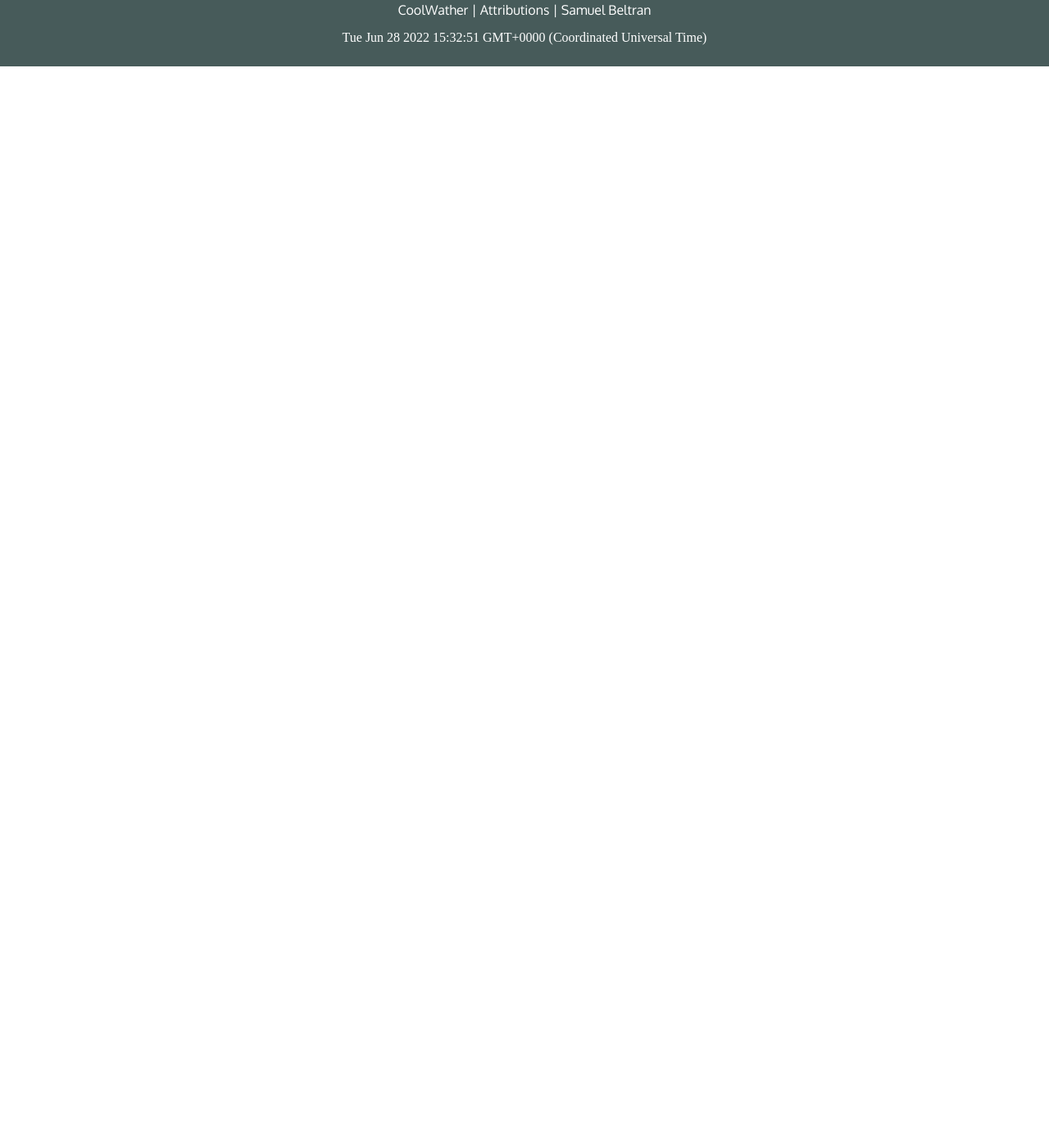
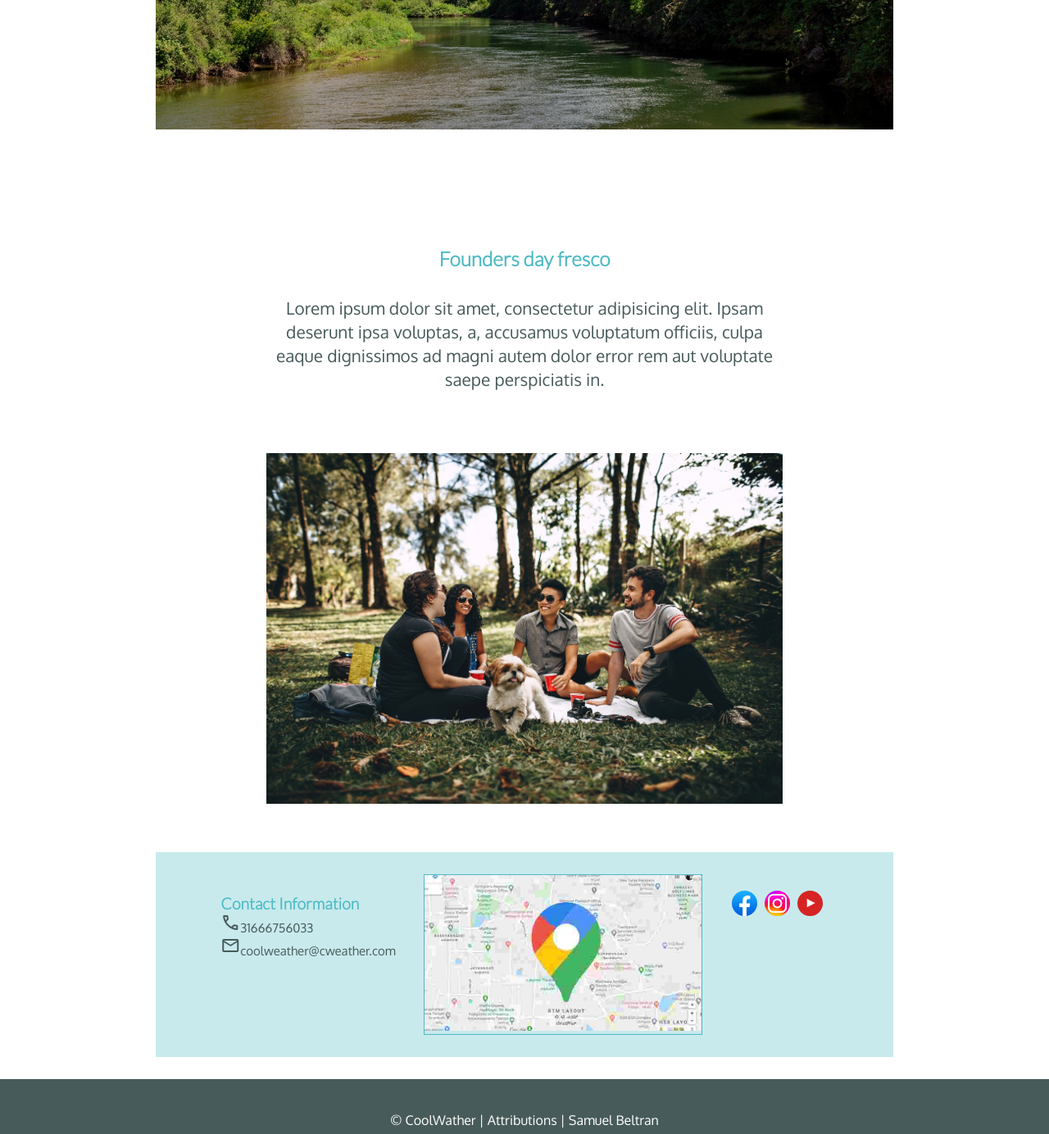
Before and after one commit to samdevbeltran/samdevbeltran.github.io, a plain HTML site: page weather/preston.html in a window 1280 px wide. Shown: the part 636-2020 px from the top of the page at 82% size. Before the commit the page ends 800 px from the top, so only its background shows below. Drawn offline with nearby package versions, Linux system fonts and the light colour scheme.

Commit message:
preston page created

```diff
--- a/weather/CSS/large.css
+++ b/weather/CSS/large.css
@@ -1,7 +1,6 @@
 @media (min-width:1024px){
     header{
-        padding: 0;
-        padding-top: 2%;
+        padding: 2% 0;
     }
     header:nth-child(1) h1 {
         font-size: 3.3em;
@@ -10,7 +9,7 @@
         font-size: 1.1em;
     }
     #topNav ul li a {
-        font-size: 1.2em;
+        font-size: 1.1em;
     }
     h2{
         font-size: 2em;
@@ -20,4 +19,24 @@
         font-size: 1.3em;
     }
 
+    .weather-summary{
+        top: 61px;
+        height: 106px;
+    }
+    .weather-summary h3,.weather-summary p{
+        font-size: 1rem;
+    }
+
+    .article-container p {
+        line-height: 29px;
+    }
+
+    .contact-section > div{
+        font-size: .8em;
+    }
+
+    .contact-section div,.contact-section ul{
+        margin-left: 2%;
+        margin-right: 2%;
+    }
 }
--- a/weather/CSS/medium.css
+++ b/weather/CSS/medium.css
@@ -33,4 +33,66 @@
     #primaryNav li a:hover {
         background-color: #52D1DC;
     }
+
+    .container {
+        margin: 3% 0;
+    }
+    .hero-container{
+        position: relative;
+    }
+
+    .img-small-h{
+        height: auto;
+    }
+
+    .weather-summary{
+        position: absolute;
+        bottom: 30px;
+        left: 20px;
+        background-color: #fabd00b8;
+    }
+
+    .weather-summary h3{
+        color:#52D1DC;
+    }
+
+    .article-container {
+        padding: 6% 15%;
+    }
+
+    .article-container h3{
+        margin: 5% 0;
+    }
+
+    .img-small-h-2 {
+        height: auto;
+    }
+
+    .article-pic-container{
+        width: 70%;
+        margin: auto;
+    }
+
+    .contact-section{
+        display: flex;
+        padding: 3%;
+        justify-content: center;
+    }
+    .contact-section p{
+        font-size: .9em;
+    }
+
+    .social-media li img {
+        width: 31px;
+        height: 31px;
+    }
+
+    .google-map{
+        width: 40%;
+    }
+
+    .contact-section div,.contact-section ul{
+        margin-left: 2%;
+        margin-right: 2%;
+    }
 }
--- a/weather/CSS/styles.css
+++ b/weather/CSS/styles.css
@@ -17,7 +17,7 @@ main{
     max-width: 900px;
     margin: auto;
     text-align: center;
-    padding: 2%;
+    padding: 0 2%;
 }
 
 footer{
@@ -26,7 +26,7 @@ footer{
     padding: 2% 3%;
 
 }
-footer p,span{
+footer p,footer span{
     color: white;
 }
 nav ul{
@@ -68,6 +68,9 @@ header:nth-child(1) h3{
 .logo img{
     width: 100%;
 }
+.image{
+    width: 100%;
+}
 nav button{
     border: none;
     margin: .2rem 2vw;
@@ -106,14 +109,6 @@ nav button{
     display: block!important;
 }
 
-/******* temporal *********/
-main div{
-    margin: 1%;
-    padding: 1%;
-    background-color: #475b5a9e;
-    color: white;
-}
-/*************************/
 .active{
     background-color: #4ebac4;
 }
@@ -121,6 +116,82 @@ main div{
     color: white!important;
 }
 
-.bla{
+.img-small-h{
+    height: 140px;
+}
+
+.img-small-h-2{
+    height: 180px;
+}
+.weather-summary{
+    background: #fabd00;
+    padding: 4%;
+}
+
+.weather-summary h3{
+    text-decoration: underline;
+}
+.weather-summary p {
+    margin: 0;
+}
+.weather-summary p span{
+    color:white;
+}
+
+.hidden {
+    display: none;
+}
+
+.article-container{
+    padding: 6%;
+}
+
+.article-container p{
+    line-height: 24px;
+}
+.container{
+    margin:5% 0;
+}
+
+main{
     display: flex;
+    flex-direction: column;
 }
+
+.social-media{
+    display: flex;
+    list-style: none;
+    justify-content: center;
+    padding: 0;
+}
+.social-media li{
+    width: 40px;
+    height: 40px;
+}
+
+.social-media li img{
+    width: 40px;
+    height: 40px;
+    border-radius: 25px;
+}
+
+.contact-section{
+    text-align:left;
+    padding: 6%;
+    background-color: #4ebac44f;
+    margin-bottom: 0;
+}
+.contact-section picture img{
+    width: 100%;
+}
+.contact-section div p{
+    margin:0;
+}
+
+.contact-section li{
+    margin: 0 2%;
+}
+
+.google-map{
+    border: 1px solid #4ebac4;
+}
--- a/weather/preston.html
+++ b/weather/preston.html
@@ -8,6 +8,8 @@
     <link rel="stylesheet" href="CSS/styles.css">
     <link rel="stylesheet" href="CSS/medium.css">
     <link rel="stylesheet" href="CSS/large.css">
+    <link rel="stylesheet" href="https://fonts.googleapis.com/css2?family=Material+Symbols+Outlined:opsz,wght,FILL,GRAD@48,400,0,0" />
+    <link rel="stylesheet" href="https://fonts.googleapis.com/css2?family=Material+Symbols+Outlined:opsz,wght,FILL,GRAD@48,400,0,0" />
     <title>Preston Idaho</title>
 </head>
 <body>
@@ -34,14 +36,56 @@
     </nav>
     <main>
         <h2>Preston Idaho</h2>
-        <div>Hero Image</div>
-        <div>Weather Summary</div>
-        <div>Five Day Forcast</div>
-        <div>Article</div>
-        <div>Contact Information</div>
+        <div class="hero-container container">
+            <picture>
+                <img class="image img-small-h" src="images/pexels-clayton-bunn-9472119.jpg" alt="clyton picture">
+            </picture>
+            <div class="weather-summary">
+                <h3>Weather Summary</h3>
+                <p>
+                    Currently: <span>Sunny</span><br>
+                    High: <span>76 °F</span> <br>
+                    Wind Chill: <span>°F</span><br>
+                    Humidity: <span>69%</span><br>
+                    Wind Speed: <span>5 mph</span><br>
+                </p>
+            </div>
+        </div>
+
+        <div class="container hidden">Five Day Forcast</div>
+        <div class="container">
+            <div class="article-container">
+                <h3>Founders day fresco</h3>
+                <p>Lorem ipsum dolor sit amet, consectetur adipisicing elit. Ipsam deserunt ipsa voluptas, a, accusamus voluptatum officiis, culpa eaque dignissimos ad magni autem dolor error rem aut voluptate saepe perspiciatis in.</p>
+            </div>
+            <div class="article-pic-container">
+                <picture>
+                    <img class="image img-small-h-2" src="images/pexels-helena-lopes-745045.jpg" alt="helena lopes picture">
+                </picture>
+            </div>
+
+        </div>
+        <div class="container contact-section">
+            <div class="container">
+                <h3>Contact Information</h3>
+                <p><span class="material-symbols-outlined">call</span>31666756033</p>
+                <p><span class="material-symbols-outlined">mail</span>coolweather@cweather.com</p>
+            </div>
+            <div class="google-map">
+                <picture>
+                    <img src="images/map-google.jpg" alt="google map picture">
+                </picture>
+            </div>
+
+            <ul class="social-media">
+                <li><a href="#"><img src="images/facebook.jpeg" alt="facebook logo"></a></li>
+                <li><a href="#"><img src="images/instagram.jpeg" alt="facebook logo"></a></li>
+                <li><a href="#"><img src="images/youtube.png" alt="facebook logo"></a></li>
+            </ul>
+        </div>
     </main>
     <footer>
-        <p>CoolWather | Attributions | Samuel Beltran</p>
+        <p>&#169 CoolWather | Attributions | Samuel Beltran</p>
         <span></span>
     </footer>
     <script src="js/main.js"></script>
```
Also changed, not shown: weather/images/facebook.jpeg (added), weather/images/instagram.jpeg (added), weather/images/map-google.jpg (added), weather/images/pexels-clayton-bunn-9472119.jpg (added), weather/images/pexels-helena-lopes-745045.jpg (added), weather/images/youtube.png (added).
